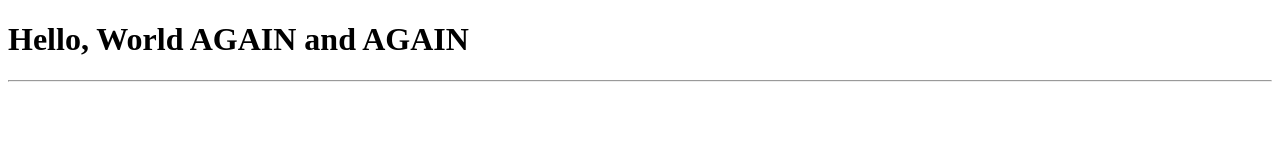
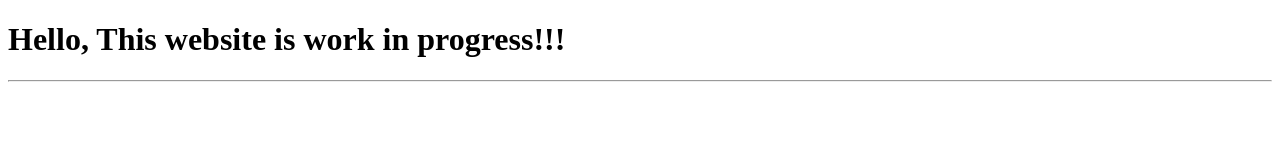
Before and after one commit to stamatisBakery/menu, a plain HTML site: page index.html in a window 1280 px wide. Drawn offline with Linux system fonts and the light colour scheme.

Commit message:
Changed the header to say that the website is WIP.

```diff
--- a/index.html
+++ b/index.html
@@ -3,7 +3,7 @@
 <html>
 
 <body>
-	<h1> Hello, World AGAIN and AGAIN</h1>
+	<h1> Hello, This website is work in progress!!!</h1>
 	<hr>
 </body>
 </html>
```
Also changed, not shown: 1 other file.
